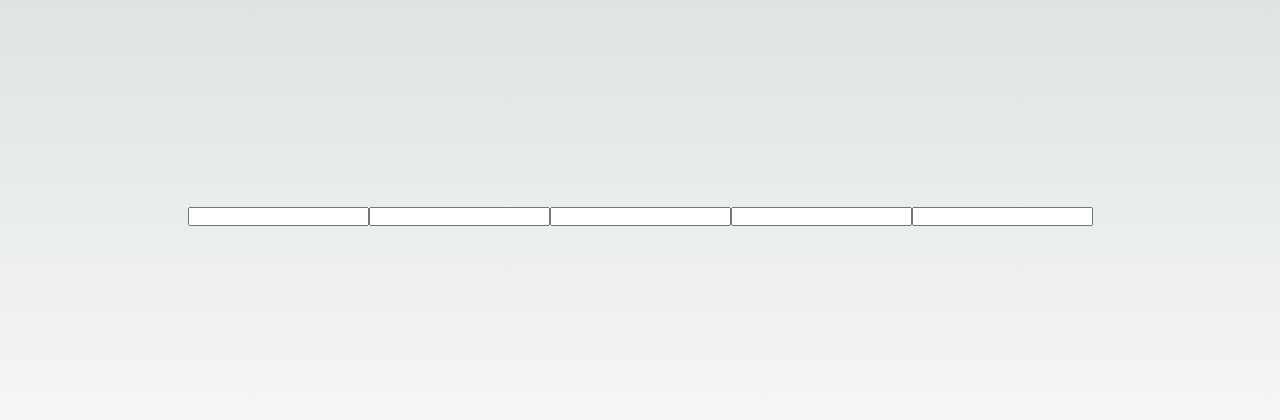
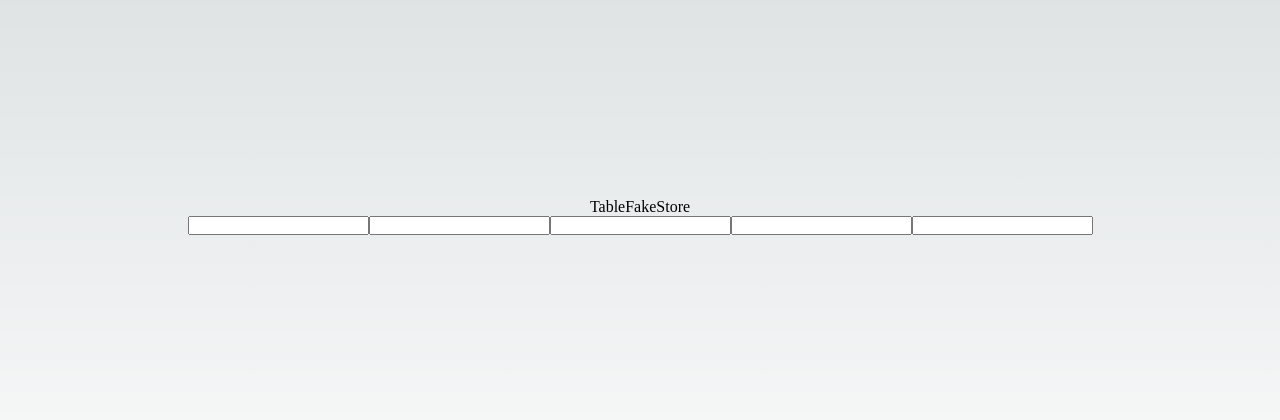
Before and after one commit to Aluonam/pt_131223, a Next.js app: page / in a window 1280 px wide. Shown: the part 184-604 px from the top of the page. Built offline with nearby package versions, Linux system fonts and the light colour scheme.

Commit message:
feat: create and linked component and style Table

```diff
--- /dev/null
+++ b/components/tableFakeStore/TableFakeStore.jsx
@@ -0,0 +1,10 @@
+import React from 'react'
+import TableFakeStoreStyle from './TableFakeStore.module.css'
+
+const TableFakeStore = () => {
+  return (
+    <div>TableFakeStore</div>
+  )
+}
+
+export default TableFakeStore
--- a/pages/index.js
+++ b/pages/index.js
@@ -1,6 +1,7 @@
 import Head from 'next/head'
 import styles from '@/styles/Home.module.css'
 import Form from '@/components/form/Form'
+import TableFakeStore from '@/components/tableFakeStore/TableFakeStore'
 
 export default function Home() {
   return (
@@ -12,6 +13,9 @@ export default function Home() {
         <link rel="icon" href="/favicon.ico" />
       </Head>
       <main className={`${styles.main}`}>
+
+        <TableFakeStore></TableFakeStore>
+
         <Form></Form>
       </main>
     </>
```
Also changed, not shown: components/tableFakeStore/TableFakeStore.module.css (added).
